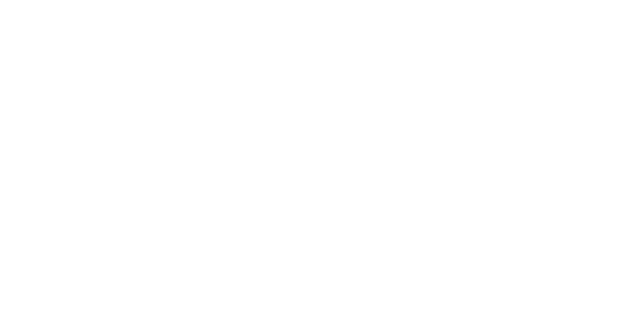
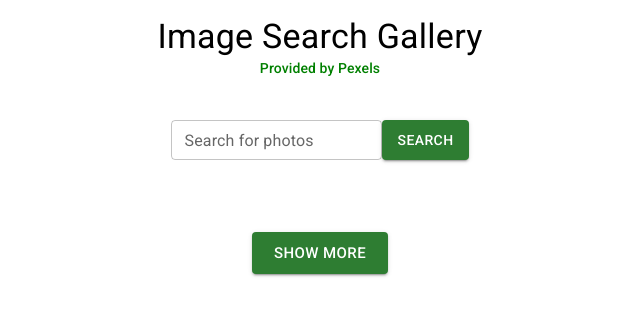
Before and after one commit to artgaid/My-first-App-ReactJS, a React (Create React App) app in the folder my-app/: page /pexels in a window 1280 px wide. Shown: the top 316 px of the page, without its empty margins (320-960 px from the left). Built offline with nearby package versions, Linux system fonts and the light colour scheme.

Commit message:
React v8.0 (add Search Photos Pexels API)

```diff
--- a/my-app/package.json
+++ b/my-app/package.json
@@ -12,6 +12,7 @@
     "@testing-library/user-event": "^12.8.3",
     "css-loader": "^6.2.0",
     "node-sass": "^6.0.1",
+    "pexels": "^1.3.0",
     "react": "^17.0.2",
     "react-dom": "^17.0.2",
     "react-redux": "^7.2.5",
--- a/my-app/src/App.js
+++ b/my-app/src/App.js
@@ -5,6 +5,7 @@
 import Profile from "./Components/ProfileComponent/profile";
 import PersonalChat from "./Components/PersonalChatComponent/personalChat";
 import Pokemons from "./Components/PokemonComponent/PokemonComponent";
+import Pexels from "./Components/PexelsAPIComponent/PexelsComponent";
 
 console.log("render");
 
@@ -18,6 +19,7 @@
           <Route exact path="/chats/:name" component={PersonalChat} />
           <Route exact path="/profile" component={Profile} />
           <Route exact path="/pokemons" component={Pokemons} />
+          <Route exact path="/pexels" component={Pexels} />
         </BrowserRouter>
       </div>
     </>
--- a/my-app/src/Components/MainComponent/main.js
+++ b/my-app/src/Components/MainComponent/main.js
@@ -1,12 +1,69 @@
+import { Button, Typography } from "@material-ui/core";
+import { Box } from "@material-ui/system";
 import { Link } from "react-router-dom";
 
 function Main() {
   return (
     <>
-      <p>My Messagers</p>
-      <Link to="/chats">Chats | </Link>
-      <Link to="/profile">Profile | </Link>
-      <Link to="/pokemons">Pokemons</Link>
+      <Box
+        sx={{
+          m: 2,
+          display: "flex",
+          alignItems: "center",
+          justifyContent: "center",
+          flexDirection: { xs: "column", md: "blok" },
+        }}
+      >
+        <Typography variant="button" component="p">
+          My App is on ReactJS
+        </Typography>
+        <Box>
+          <Button
+            sx={{
+              ":hover": {
+                color: "green",
+              },
+            }}
+            component={Link}
+            to={"/chats"}
+          >
+            Chats
+          </Button>
+          <Button
+            sx={{
+              ":hover": {
+                color: "green",
+              },
+            }}
+            component={Link}
+            to={"/profile"}
+          >
+            Profile
+          </Button>
+          <Button
+            sx={{
+              ":hover": {
+                color: "green",
+              },
+            }}
+            component={Link}
+            to={"/pokemons"}
+          >
+            API Pokemons
+          </Button>
+          <Button
+            sx={{
+              ":hover": {
+                color: "green",
+              },
+            }}
+            component={Link}
+            to={"/pexels"}
+          >
+            API Pexels
+          </Button>
+        </Box>
+      </Box>
     </>
   );
 }
--- /dev/null
+++ b/my-app/src/Components/PexelsAPIComponent/PexelsComponent.js
@@ -0,0 +1,116 @@
+// import { createClient } from "pexels";
+import {
+  Button,
+  ImageList,
+  Link,
+  TextField,
+  Typography,
+} from "@material-ui/core";
+import { Box } from "@material-ui/system";
+import { useState } from "react";
+import { useDispatch, useSelector } from "react-redux";
+import { getPhotoPexels } from "../../actions/pexelsAction";
+import PexelsItem from "../PexelsItem/PexelsItem";
+
+function Pexels() {
+  const myKeyAuth = "563492ad6f91700001000001aba9b78c123546b3a6e4ed9ecaad016b";
+  let page_number = 1;
+
+  const storePexels = useSelector((state) => state.pexelsReducer);
+  const dispatch = useDispatch();
+
+  const [textSearch, setTextSearch] = useState("");
+  const [prevSearch, setPrevSearch] = useState("");
+
+  //   1. способ с помощью библиотеки npm pexels (достаточно простой)
+
+  //   const client = createClient(myKey);
+  //   client.photos.search({ query, per_page: 2 })
+  //    .then((date) => {
+  //     console.log(date);
+  //   });
+
+  //   2. способ с помощью fetch запросов (но мы попробуем классический)
+
+  console.log(storePexels, "store");
+  const submitHandler = (e) => {
+    e.preventDefault();
+    setPrevSearch(textSearch);
+    setTextSearch("");
+    dispatch(getPhotoPexels(page_number, textSearch, myKeyAuth));
+  };
+
+  const showMoreHandler = () => {
+    page_number++;
+    dispatch(getPhotoPexels(page_number, prevSearch, myKeyAuth));
+  };
+
+  return (
+    <Box
+      sx={{
+        m: 2,
+        display: "flex",
+        alignItems: "center",
+        justifyContent: "center",
+        flexDirection: { xs: "column", md: "blok" },
+      }}
+    >
+      <Typography variant="h4" component="p">
+        Image Search Gallery
+      </Typography>
+      <Link
+        href="https://www.pexels.com"
+        variant="subtitle2"
+        color="green"
+        underline="hover"
+      >
+        Provided by Pexels
+      </Link>
+      <Box
+        component="form"
+        sx={{
+          display: "flex",
+          justifyContent: "center",
+          alignItems: "center",
+          m: 5,
+          "& button": {
+            height: "5ch",
+          },
+        }}
+        noValidate
+        autoComplete="off"
+        onSubmit={submitHandler}
+      >
+        <TextField
+          size="small"
+          id="outlined-name"
+          label="Search for photos"
+          type="text"
+          name="search"
+          value={textSearch}
+          onChange={(e) => setTextSearch(e.target.value)}
+        />
+        <Button variant="contained" color="success" type="submit">
+          Search
+        </Button>
+      </Box>
+
+      <ImageList cols={3}>
+        {storePexels.map((obj) => (
+          <PexelsItem key={obj.id} photo={obj} />
+        ))}
+      </ImageList>
+      <Button
+        size="large"
+        color="success"
+        variant="contained"
+        type="button"
+        onClick={showMoreHandler}
+      >
+        Show more
+      </Button>
+    </Box>
+  );
+}
+
+export default Pexels;
--- /dev/null
+++ b/my-app/src/Components/PexelsItem/PexelsItem.js
@@ -0,0 +1,54 @@
+import {
+  IconButton,
+  ImageListItem,
+  ImageListItemBar,
+  Link,
+} from "@material-ui/core";
+import DeleteIcon from "@material-ui/icons/Delete";
+import { useDispatch } from "react-redux";
+import { deletePohotoPexels } from "../../actions/pexelsAction";
+
+const PexelsItem = ({ photo }) => {
+  const dispatch = useDispatch();
+
+  const deleteHandler = (id) => {
+    dispatch(deletePohotoPexels(photo.id));
+  };
+
+  return (
+    <ImageListItem key={photo.id}>
+      <img src={photo.src.large} alt={photo.photographer} loading="lazy" />
+      <ImageListItemBar
+        title={
+          <Link
+            href={photo.photographer_url}
+            underline="none"
+            sx={{
+              color: "rgba(255, 255, 255, 0.54)",
+              ":hover": {
+                color: "white",
+              },
+            }}
+          >
+            {photo.photographer}
+          </Link>
+        }
+        actionIcon={
+          <IconButton
+            sx={{
+              color: "rgba(255, 255, 255, 0.54)",
+              ":hover": {
+                color: "white",
+              },
+            }}
+            onClick={() => deleteHandler(photo.id)}
+          >
+            <DeleteIcon />
+          </IconButton>
+        }
+      />
+    </ImageListItem>
+  );
+};
+
+export default PexelsItem;
--- /dev/null
+++ b/my-app/src/actions/pexelsAction.js
@@ -0,0 +1,35 @@
+import {
+  ADD_PHOTO_PEXELS,
+  DELETE_PHOTO_PEXELS,
+  SET_PHOTO_PEXELS,
+} from "../store/types/pexelsTypes";
+
+export const deletePohotoPexels = (photoId) => ({
+  type: DELETE_PHOTO_PEXELS,
+  payload: photoId,
+});
+
+export const addPohotoPexels = (photo) => ({
+  type: ADD_PHOTO_PEXELS,
+  payload: photo,
+});
+
+export const setPhotoPexels = (photos) => ({
+  type: SET_PHOTO_PEXELS,
+  payload: photos,
+});
+
+export const getPhotoPexels = (page, query, key) => (dispatch) => {
+  fetch(`https://api.pexels.com/v1/search?page=${page}&query=${query}`, {
+    headers: {
+      Accept: "application/json",
+      Authorization: key,
+    },
+  })
+    .then((response) => response.json())
+    .then((data) => {
+      if (page === 1) {
+        dispatch(setPhotoPexels(data.photos));
+      } else dispatch(addPohotoPexels(data.photos));
+    });
+};
--- a/my-app/src/store/index.js
+++ b/my-app/src/store/index.js
@@ -3,6 +3,7 @@
 import pokemonsReducer from "./storePokemon";
 import chatsReducer from "./storeChats";
 import messageReducer from "./storeMessage";
+import pexelsReducer from "./storePexels";
 import { composeWithDevTools } from "redux-devtools-extension";
 import thunk from "redux-thunk";
 
@@ -11,6 +12,7 @@
   pokemonsReducer,
   chatsReducer,
   messageReducer,
+  pexelsReducer,
 });
 
 const store = createStore(
--- /dev/null
+++ b/my-app/src/store/storePexels.js
@@ -0,0 +1,25 @@
+import {
+  ADD_PHOTO_PEXELS,
+  DELETE_PHOTO_PEXELS,
+  SET_PHOTO_PEXELS,
+} from "./types/pexelsTypes";
+
+const initialState = [];
+
+const pexelsReducer = (state = initialState, { type, payload }) => {
+  switch (type) {
+    case DELETE_PHOTO_PEXELS:
+      return state.filter((el) => el.id !== payload);
+
+    case ADD_PHOTO_PEXELS:
+      return [...state, ...payload];
+
+    case SET_PHOTO_PEXELS:
+      return [...payload];
+
+    default:
+      return state;
+  }
+};
+
+export default pexelsReducer;
--- /dev/null
+++ b/my-app/src/store/types/pexelsTypes.js
@@ -0,0 +1,5 @@
+const ADD_PHOTO_PEXELS = "ADD_PHOTO_PEXELS";
+const DELETE_PHOTO_PEXELS = "DELETE_PHOTO_PEXELS";
+const SET_PHOTO_PEXELS = "GET_PHOTO_PEXELS";
+
+export { ADD_PHOTO_PEXELS, DELETE_PHOTO_PEXELS, SET_PHOTO_PEXELS };
```
Also changed, not shown: 1 other file (tests, documents, lock files or other folders).
